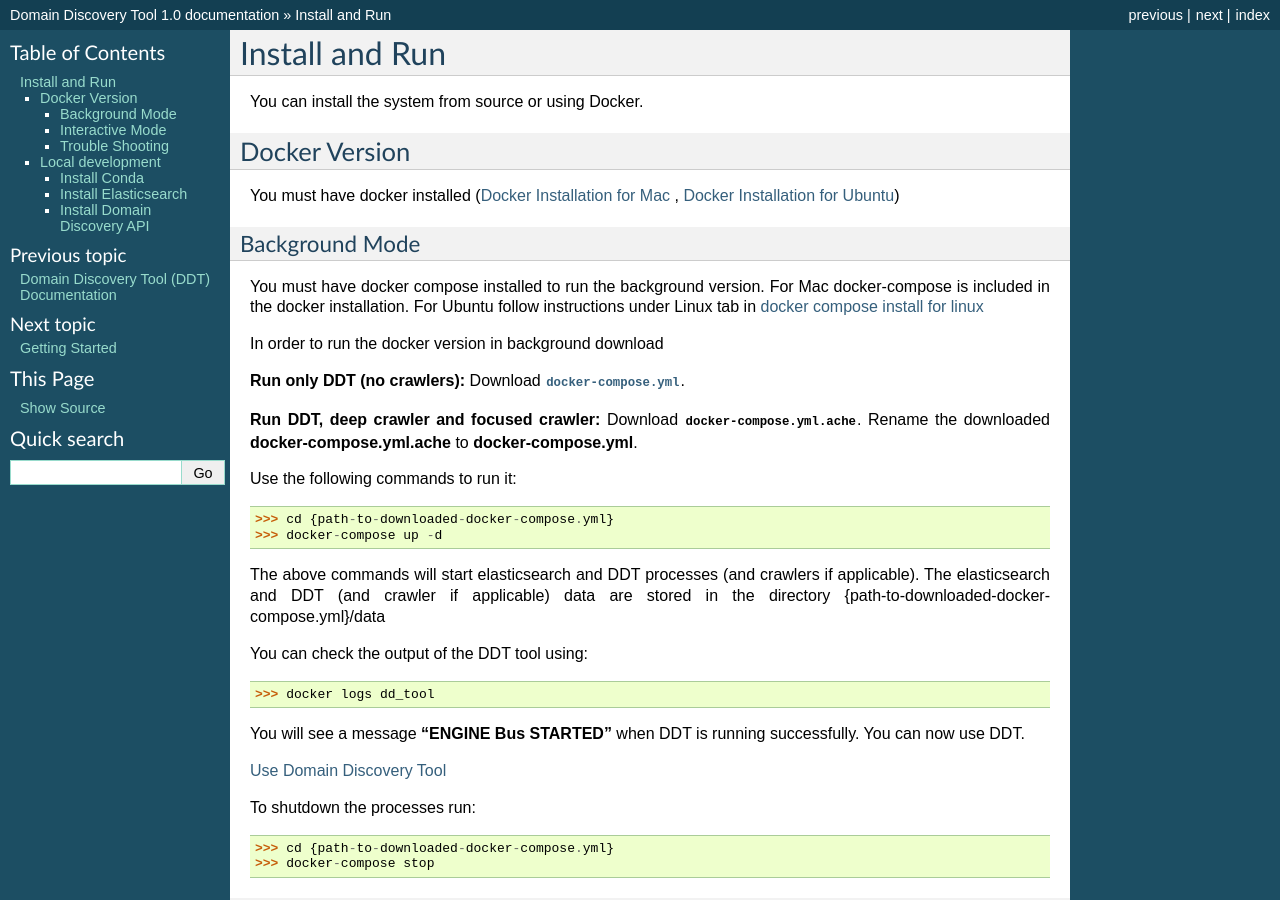
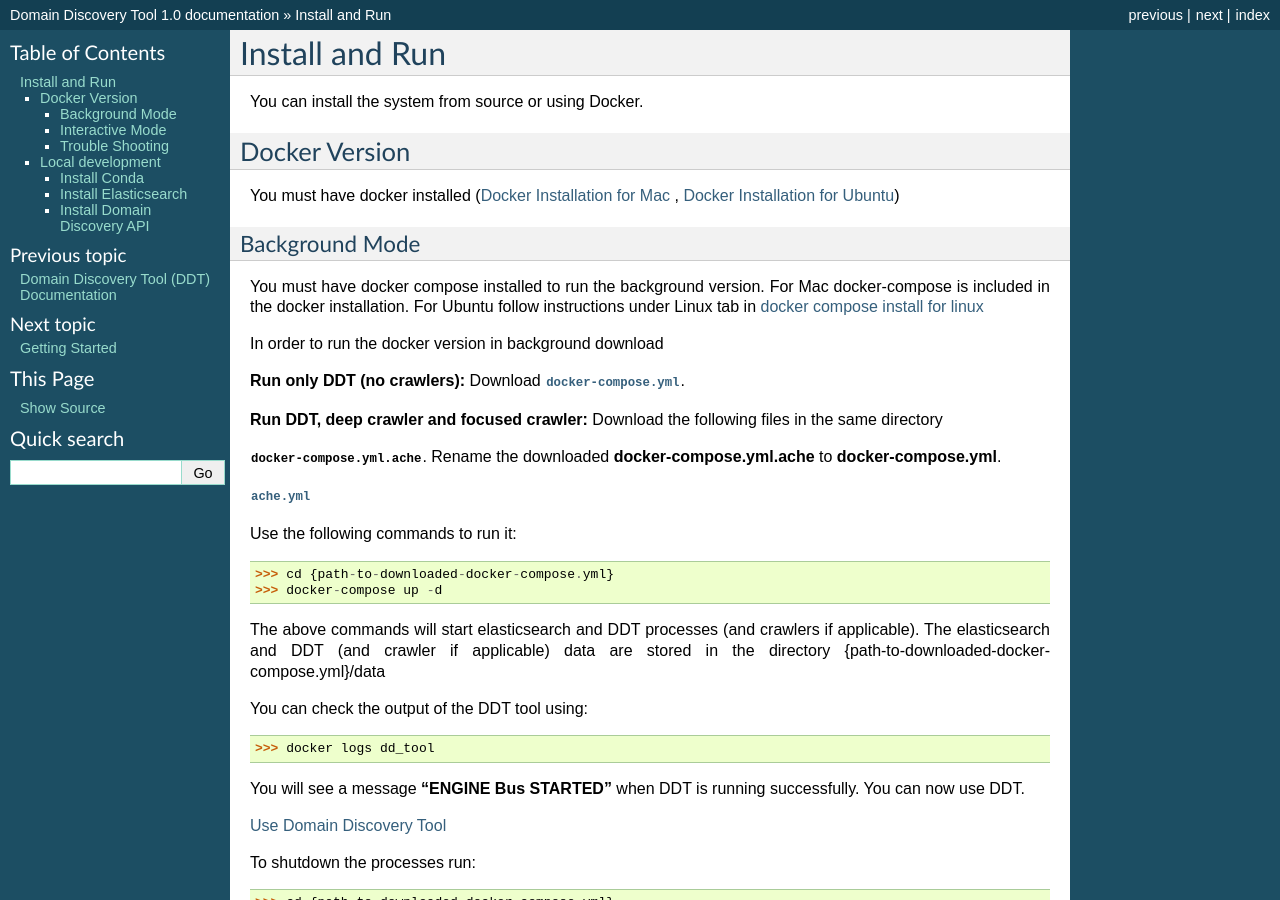
Before and after one commit to VIDA-NYU/domain_discovery_tool, a Sphinx documentation site: the page built from docs/install.rst, in a window 1280 px wide and 900 px high. Built offline with Sphinx 7.4.7, drawn with Linux system fonts in a browser that asks for light colours.

Commit message:
Updated downloding ache.yml

```diff
--- a/docs/install.rst
+++ b/docs/install.rst
@@ -17,7 +17,11 @@
 
 **Run only DDT (no crawlers):** Download :download:`docker-compose.yml <../docker-compose.yml>`.
 
-**Run DDT, deep crawler and focused crawler:** Download :download:`docker-compose.yml.ache <../docker-compose.yml.ache>`. Rename the downloaded **docker-compose.yml.ache** to **docker-compose.yml**.
+**Run DDT, deep crawler and focused crawler:** Download the following files in the same directory
+
+:download:`docker-compose.yml.ache <../docker-compose.yml.ache>`. Rename the downloaded **docker-compose.yml.ache** to **docker-compose.yml**.
+
+:download:`ache.yml <../ache.yml>`
 
 Use the following commands to run it:
 
```
